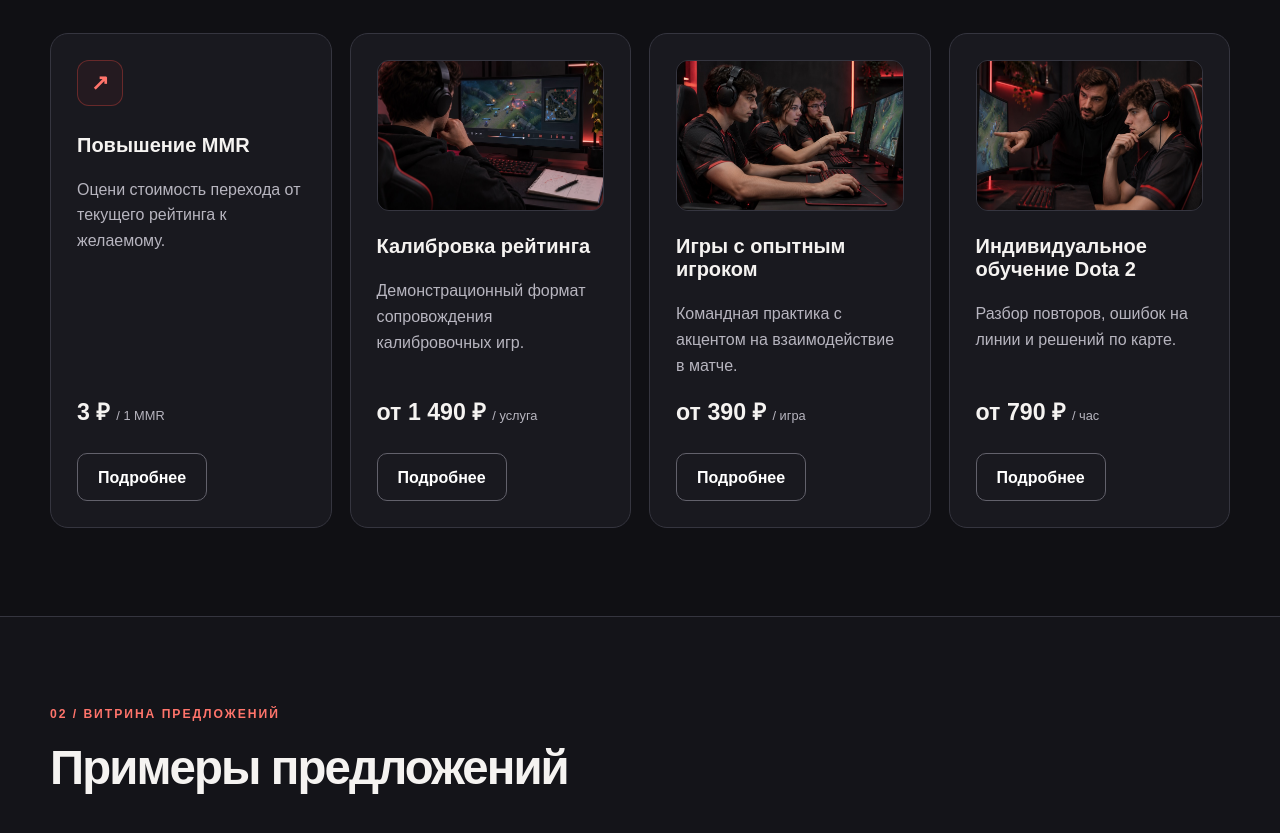
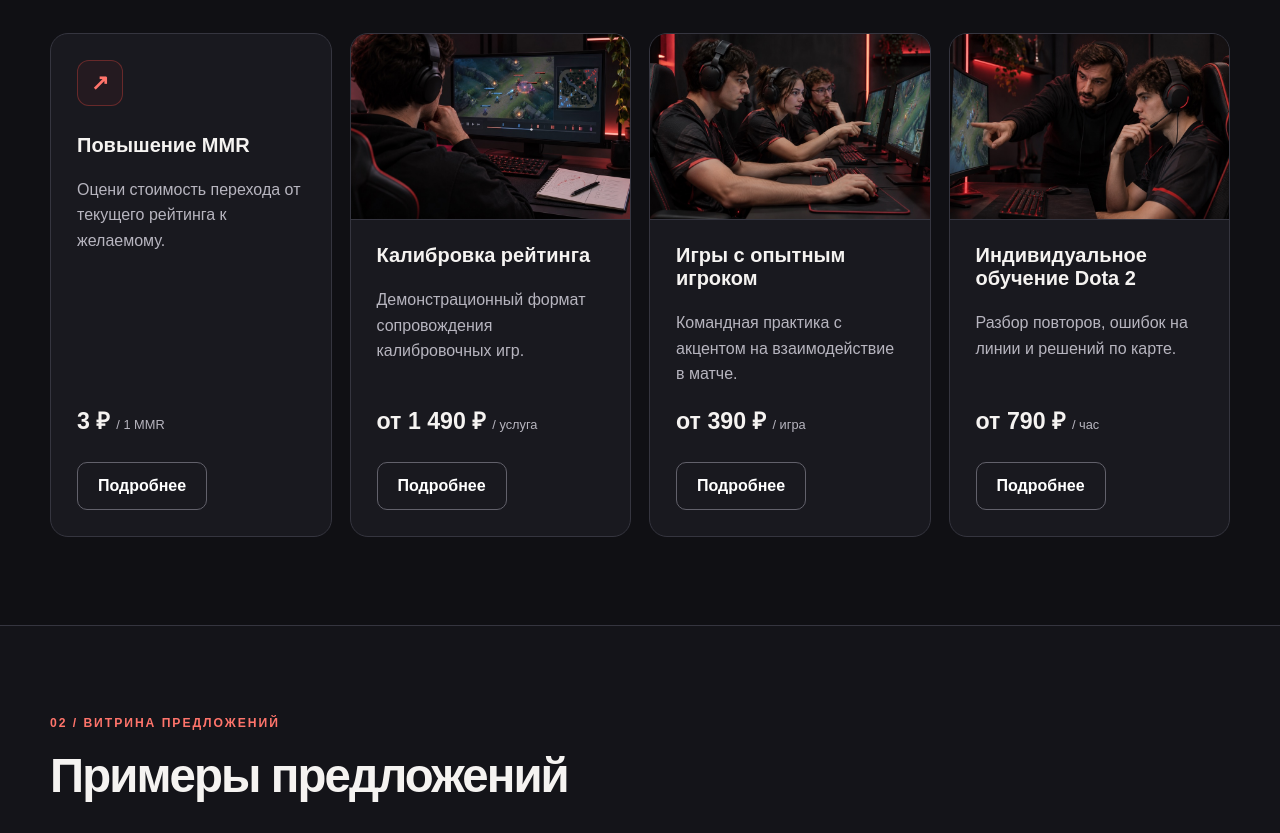
Before and after one commit to WaseL46/my-landing, a plain HTML site: page index.html in a window 1280 px wide. Shown: the part 990-1823 px from the top of the page. Drawn offline with Linux system fonts and the light colour scheme.

Commit message:
улучшены изображения

```diff
--- a/index.html
+++ b/index.html
@@ -192,16 +192,25 @@
       border-radius: var(--radius);
       background: var(--panel);
     }
-    .service-card { display: flex; flex-direction: column; align-items: flex-start; }
+    .service-card {
+      --service-padding: 26px;
+      display: flex;
+      flex-direction: column;
+      align-items: flex-start;
+      overflow: hidden;
+      padding: var(--service-padding);
+    }
     .service-image {
       display: block;
-      width: 100%;
+      flex-shrink: 0;
+      width: calc(100% + var(--service-padding) * 2);
+      max-width: none;
       height: auto;
       aspect-ratio: 3 / 2;
       object-fit: cover;
-      margin-bottom: 24px;
-      border: 1px solid var(--border);
-      border-radius: 12px;
+      margin: calc(-1 * var(--service-padding)) calc(-1 * var(--service-padding)) 24px;
+      border-bottom: 1px solid var(--border);
+      border-radius: 0;
       background: var(--panel-light);
     }
     .service-card .description { flex: 1; color: var(--muted); }
@@ -420,6 +429,7 @@
       .hero-actions { flex-direction: column; }
       .services-grid, .offers-grid, .field-row, .steps { grid-template-columns: 1fr; }
       .card { padding: 22px; }
+      .service-card { --service-padding: 22px; }
       .section { padding-block: 52px; }
       .steps { gap: 18px; }
       .steps li::before { margin-bottom: 12px; }
```
